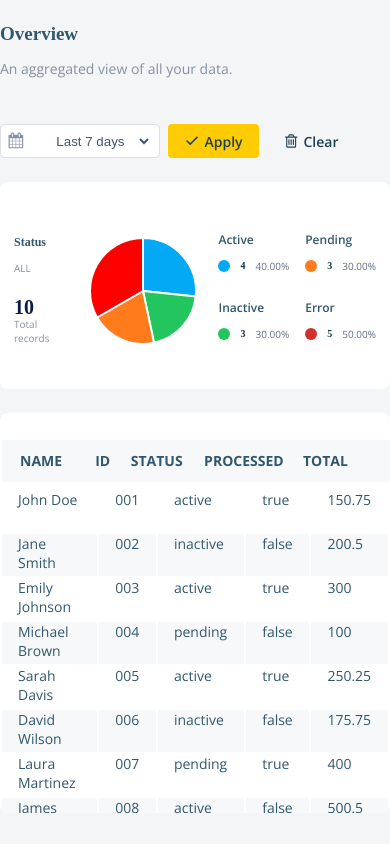
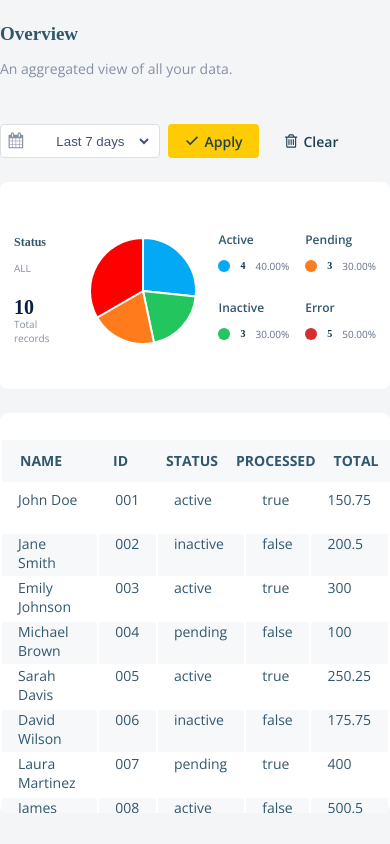
Before and after one commit to ctupac999/Graphics-html-css-js, a plain HTML site: page index.html in a window 390 px wide. Shown: the top 844 px of the page. Drawn offline with nearby package versions, Linux system fonts and the light colour scheme.

Commit message:
responsive finish

```diff
--- a/components/table.css
+++ b/components/table.css
@@ -105,28 +105,33 @@ tbody{
     }
 }
 @media (max-width: 700px){
+    th{
+        padding: 9px 0px 0 16px;
+    }
     #name{
-        width: 150px;;
+        width: 250px;
+        padding-right: 50px;
+    }
+    #identificator{
+        padding-right: 30px;
     }
     tr :first-child{
         width: 120px;
     }
 }
 
-@media (max-width: 500px){
+@media (max-width: 440px){
     th{
         padding: 9px 0px 0 16px;
     }
     #name{
         width: 250px;
+        padding-right: 33px;
+    }
+    #identificator{
+        padding-right: 20px;
     }
     tr :first-child{
         width: 30px;
     }
 }
-
-@media (max-width: 450px){
-    #name{
-        width: 600px;
-    }
-}
```
